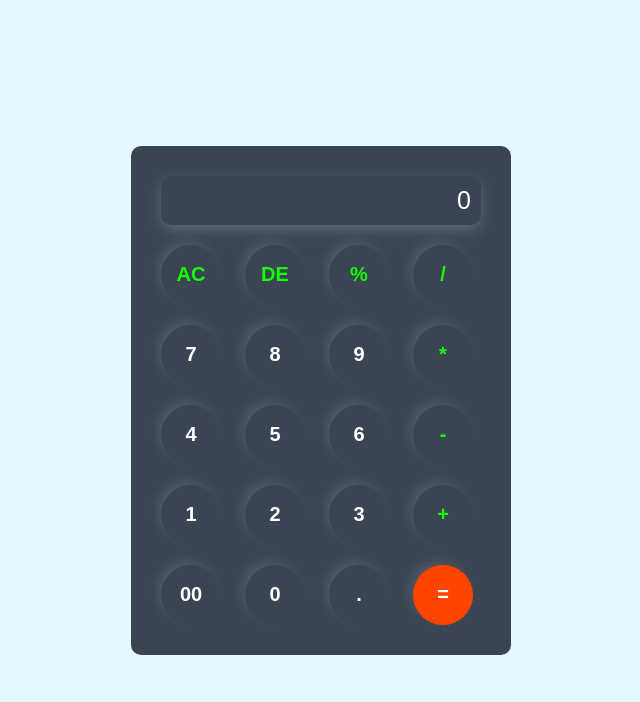
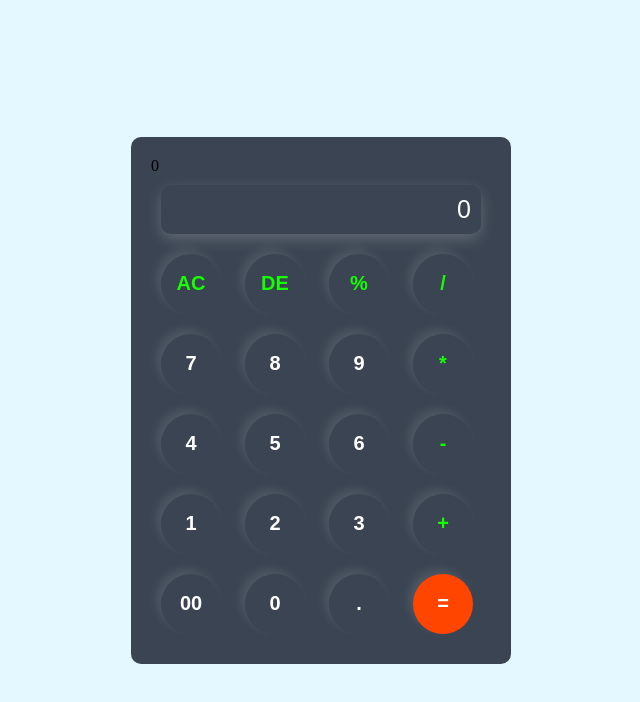
Before and after one commit to bilalmustofa/Simple-Calculator, a plain HTML site: page index.html in a window 1280 px wide. Shown: the whole page, without its empty margins (319-959 px from the left). Drawn offline with Linux system fonts and the light colour scheme.

Commit message:
added div to display history at the top of input

```diff
--- a/index.html
+++ b/index.html
@@ -10,7 +10,10 @@
   <body>
     <div class="container">
       <div class="calculator">
-        <input type="text" id="inputField" placeholder="0" readonly />
+        <div class="display">
+          <div id="history">0</div>
+          <input type="text" id="inputField" placeholder="0" readonly />
+        </div>
         <div>
           <button class="operator">AC</button>
           <button class="operator">DE</button>
```
